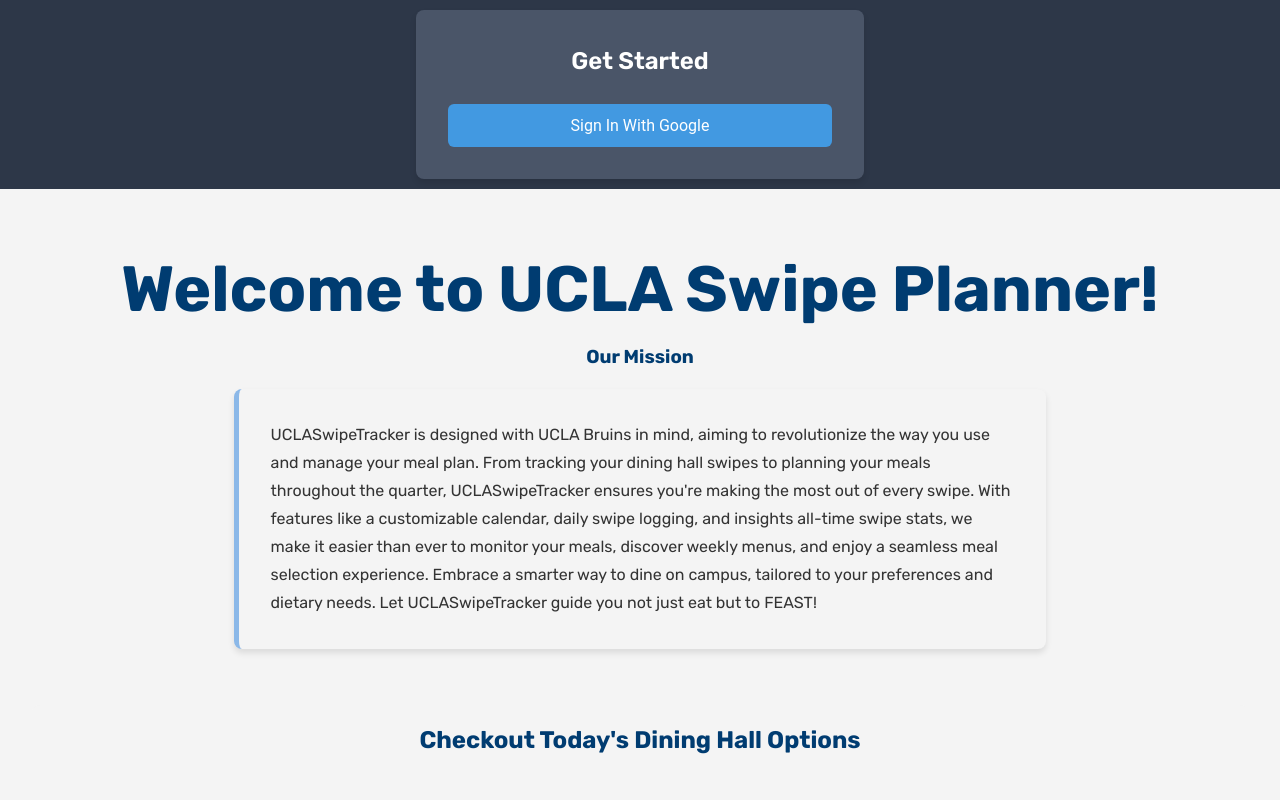
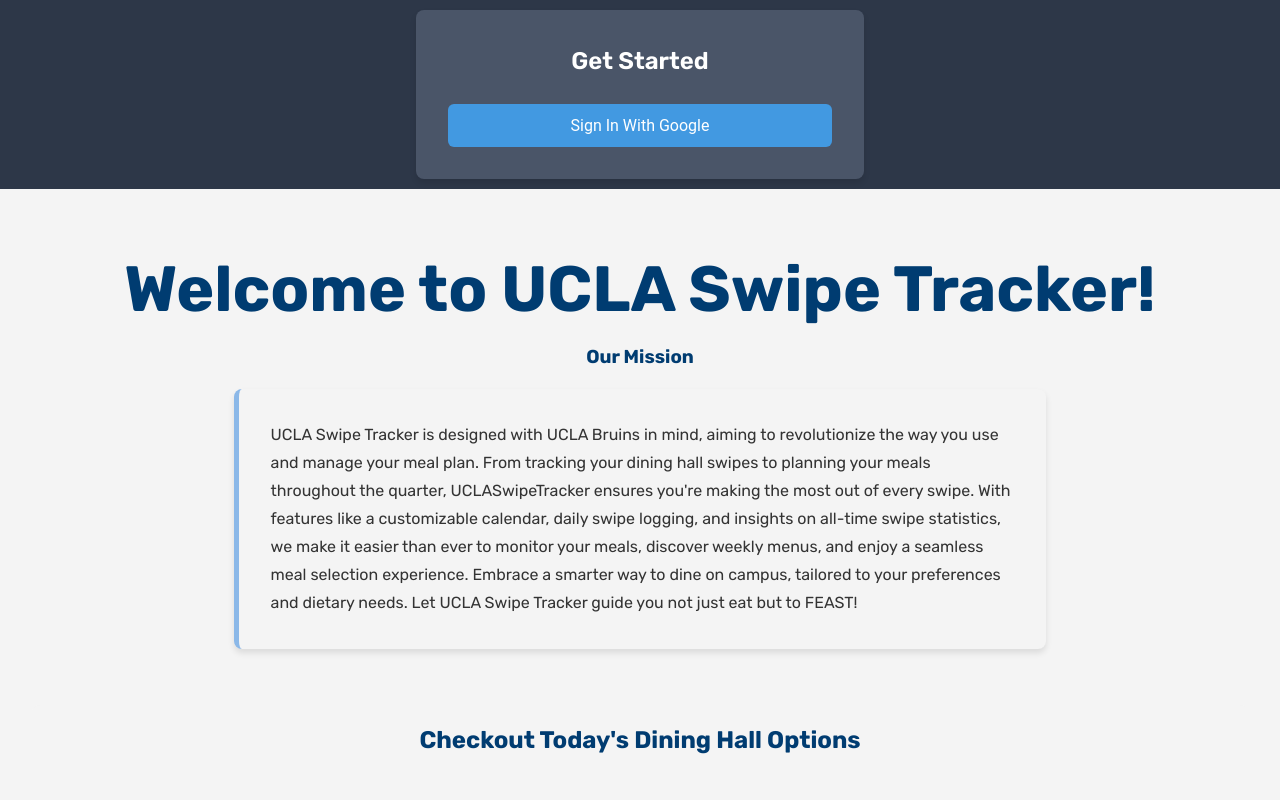
Before and after one commit to occost/Ucla-Swipe-Tracker, a Next.js app in the folder ucla-swiper-planner/: page / in a window 1280 px wide. Shown: the top 800 px of the page. Built offline with nearby package versions, Linux system fonts and the light colour scheme; no server answers.

Commit message:
Fixed Text, Remaining Swipes Bug
It was incorrectly displaying how many swipes you have used compared to your intended. This is because it didnt counted the day on your profile. I also made a message saying to update profile if it was their first time.

```diff
--- a/ucla-swiper-planner/src/app/components/UserPreferences.js
+++ b/ucla-swiper-planner/src/app/components/UserPreferences.js
@@ -199,8 +199,9 @@
           This is the Profile Page where you will set the amount of swipes you would like to use each day.
           We will use this information to display how many swipes you should have for the remaining week.
           You can also update the current amount of swipes you have right now! This will give us an accurate
-          representation about how on track you actually are. Below that features your Lunch-Wrapped!
-          Discover your top 3 visited dining halls or takeout favorites, a review of your culinary adventures.
+          representation about how on track you actually are. If this is your first time on our site, please
+          select your meal plan and your preferences for how you would like to distribute
+          your swipes for the week.
         </styles.p1>
       </div>
 
--- a/ucla-swiper-planner/src/app/page.js
+++ b/ucla-swiper-planner/src/app/page.js
@@ -19,18 +19,18 @@
             <SignIn />
             <div className={styles.container}>
                 <main className={styles.main}>
-                    <h1 className={styles.title}>Welcome to UCLA Swipe Planner!</h1>
+                    <h1 className={styles.title}>Welcome to UCLA Swipe Tracker!</h1>
                     <h3>Our Mission</h3>
                     <p>
-                    UCLASwipeTracker is designed with UCLA Bruins in mind, aiming to
+                      UCLA Swipe Tracker is designed with UCLA Bruins in mind, aiming to
                         revolutionize the way you use and manage your meal plan.
                          From tracking your dining hall swipes to planning your meals
                          throughout the quarter, UCLASwipeTracker ensures you're making the
                           most out of every swipe. With features like a customizable calendar,
-                           daily swipe logging, and insights all-time swipe stats, we
+                           daily swipe logging, and insights on all-time swipe statistics, we
                            make it easier than ever to monitor your meals, discover weekly menus,
                             and enjoy a seamless meal selection experience. Embrace a smarter way to dine on campus,
-                            tailored to your preferences and dietary needs. Let UCLASwipeTracker guide you
+                            tailored to your preferences and dietary needs. Let UCLA Swipe Tracker guide you
                             not just eat but to FEAST!
                     </p>
                     <Menu />
```
Also changed, not shown: ucla-swiper-planner/src/app/components/SwipeTracker.js (+17 -6 lines).
